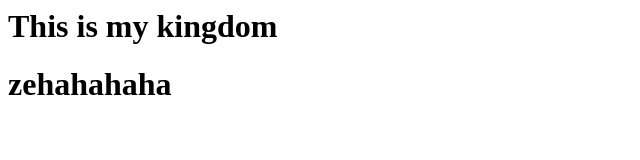
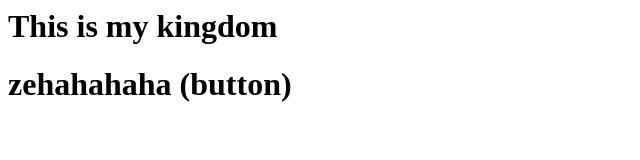
Before and after one commit to karan55555/localRepo, a plain HTML site: page index.html in a window 1280 px wide. Shown: the whole page, without its empty margins (0-640 px from the left). Drawn offline with Linux system fonts and the light colour scheme.

```diff
--- a/index.html
+++ b/index.html
@@ -1,2 +1,2 @@
 <h1>This is my kingdom</h1>
-<h1>zehahahaha</h1>
+<h1>zehahahaha (button) </h1>
```
